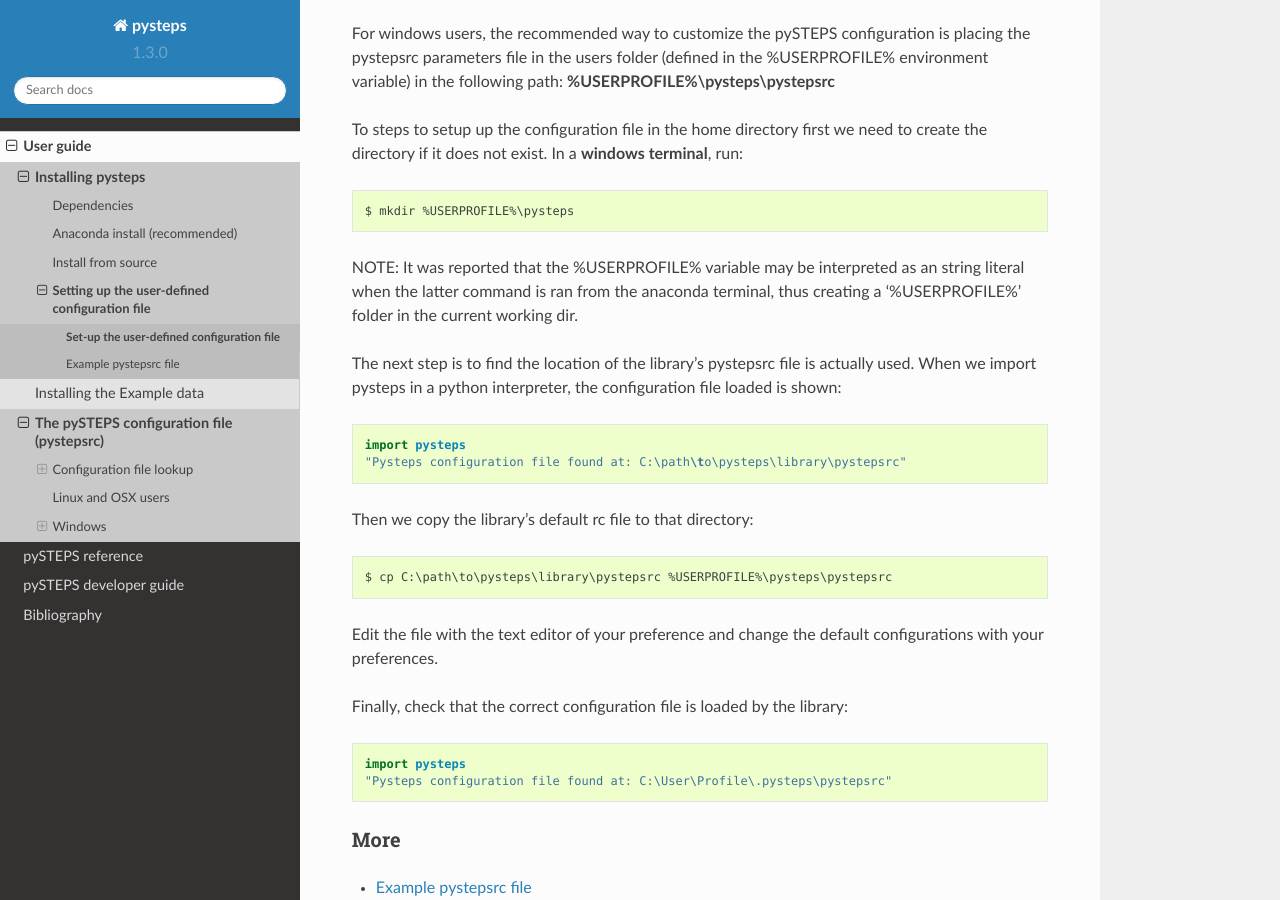
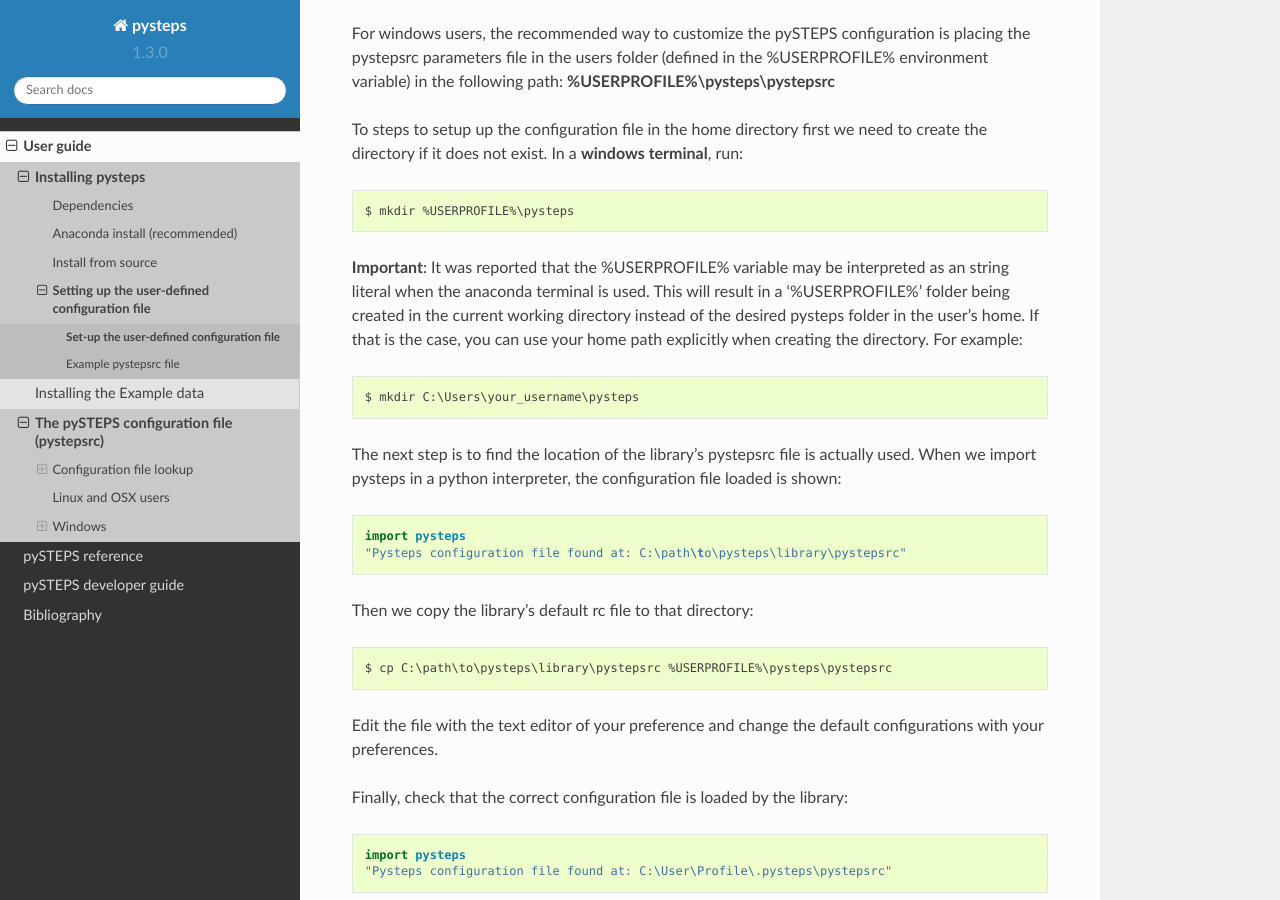
Before and after one commit to pySTEPS/pysteps, a Sphinx documentation site: the page built from doc/source/user_guide/set_pystepsrc.rst, in a window 1280 px wide and 900 px high, scrolled down 1993 px. Built offline with Sphinx 7.4.7 and the Read the Docs theme 2.0.0, drawn with Linux system fonts in a browser that asks for light colours; pages that are not in the unit, such as notebooks, are missing from menus.

Commit message:
Improve troubleshooting report

```diff
--- a/doc/source/user_guide/set_pystepsrc.rst
+++ b/doc/source/user_guide/set_pystepsrc.rst
@@ -108,9 +108,14 @@
 
     $ mkdir %USERPROFILE%\pysteps
 
-NOTE: It was reported that the %USERPROFILE% variable may be interpreted as an string
-literal when the latter command is ran from the anaconda terminal, thus creating a
-'%USERPROFILE%' folder in the current working dir.
+**Important**: It was reported that the %USERPROFILE% variable may be interpreted as an string
+literal when the anaconda terminal is used.
+This will result in a '%USERPROFILE%' folder being created in the current working directory
+instead of the desired pysteps folder in the user's home. If that is the case,
+you can use your home path explicitly when creating the directory.
+For example::
+
+    $ mkdir C:\Users\your_username\pysteps
 
 The next step is to find the location of the library's pystepsrc file is
 actually used.
```
